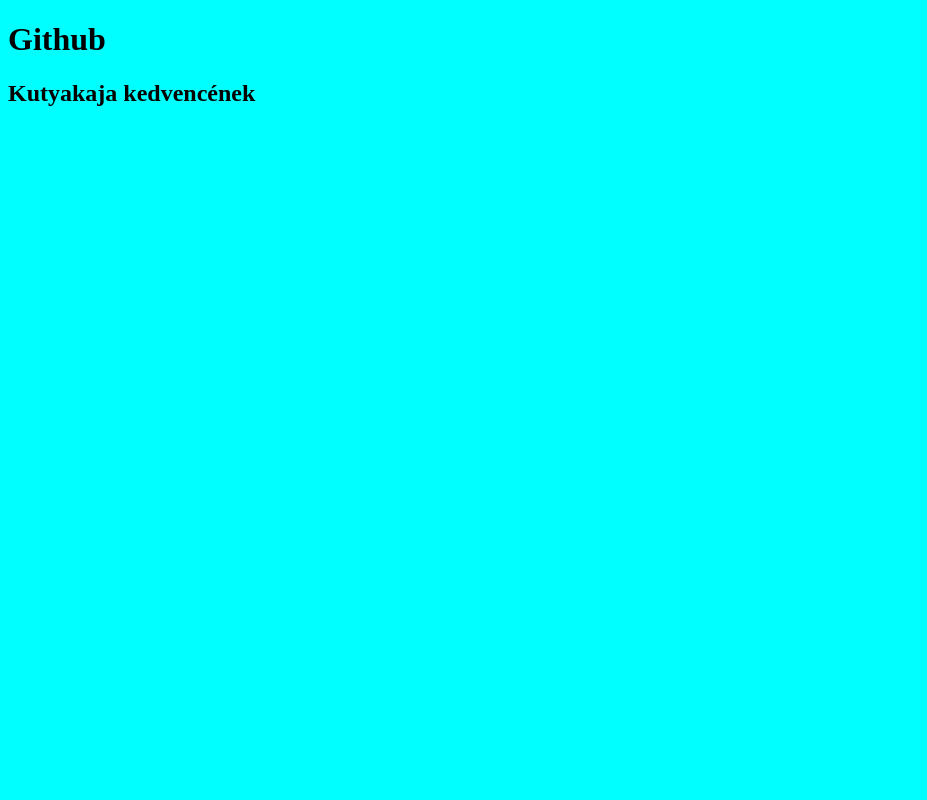
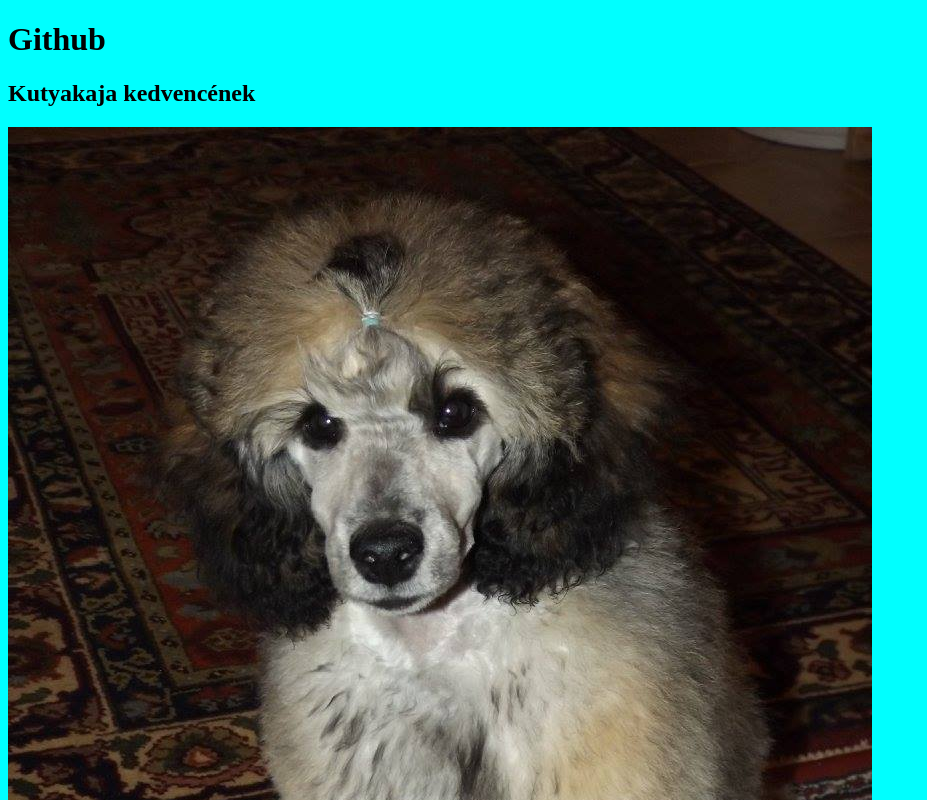
Before and after one commit to dornyeilaszlo/pallas240608, a plain HTML site: page index.html in a window 1280 px wide. Shown: the top 800 px of the page, without its empty margins (0-927 px from the left). Drawn offline with Linux system fonts and the light colour scheme.

Commit message:
kutya kép hozzáadása

```diff
--- a/index.html
+++ b/index.html
@@ -9,5 +9,6 @@
 <body>
     <h1>Github</h1>
     <h2>Kutyakaja kedvencének</h2>
+    <img src="./image/Bambusz.jpg" alt="kutya">
 </body>
 </html>
```
Also changed, not shown: image/Bambusz.jpg (added).
